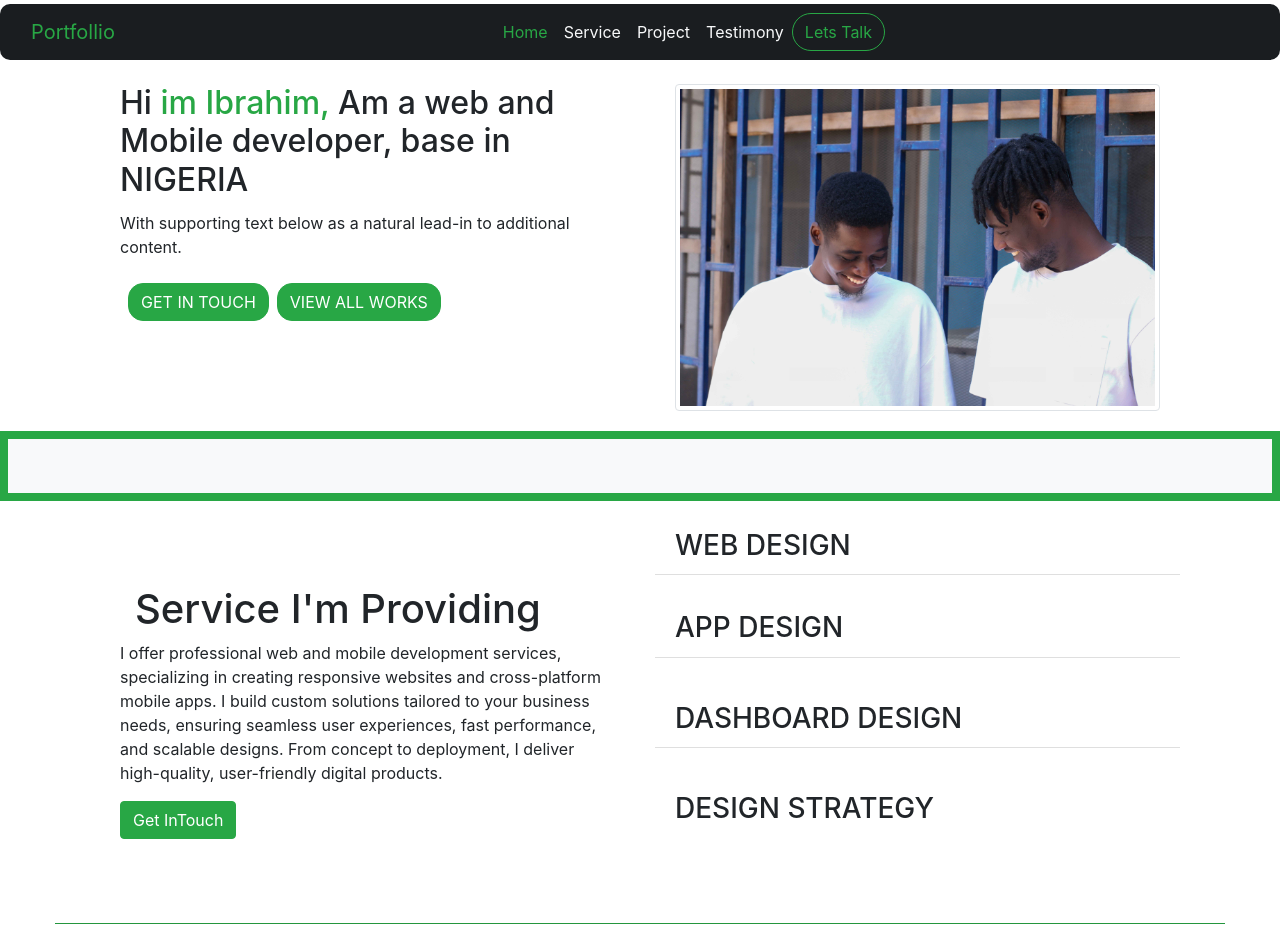
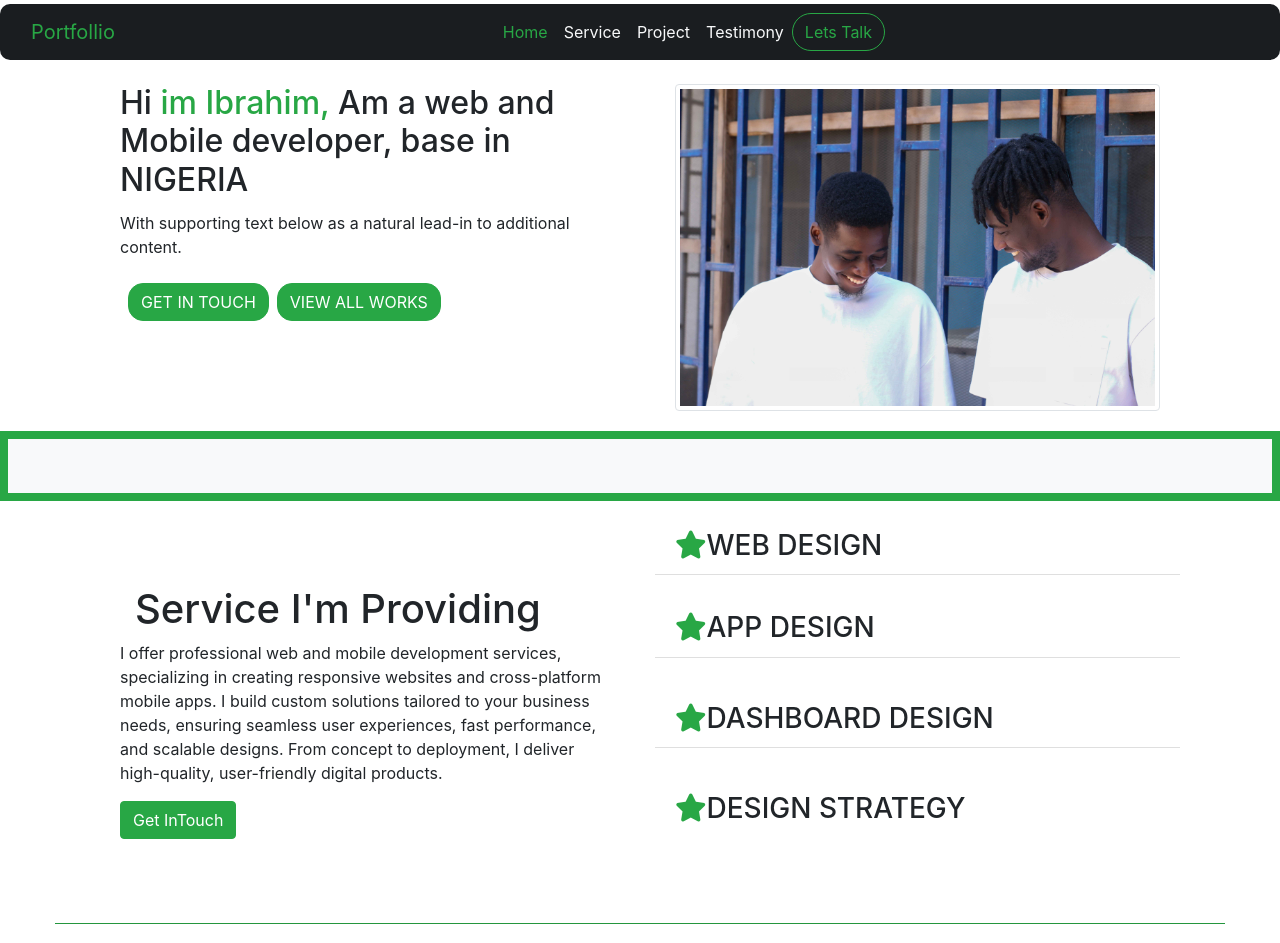
Before and after one commit to Movic001/movic-portfollio-website, a React (Create React App) app: page / in a window 1280 px wide. Shown: the top 943 px of the page. Built offline with nearby package versions, Linux system fonts and the light colour scheme.

Commit message:
initial changes

```diff
--- a/src/components/ImageCard.jsx
+++ b/src/components/ImageCard.jsx
@@ -19,7 +19,7 @@ class ImageCard extends Component {
             <div className="col-sm-6 ">
               <div className="card border-0">
                 <div className="card-body">
-                    <img className='img-thumbnail' src={process.env.PUBLIC_URL + '/ibro2.jpg'} alt="Ibro"/>
+                    <img className='img-thumbnail' src={process.env.PUBLIC_URL + './ibro2.jpg'} alt="Ibro"/>
                 </div>
             </div>
             </div>
--- a/src/components/ServiceContainer.jsx
+++ b/src/components/ServiceContainer.jsx
@@ -18,10 +18,22 @@ class ServiceContainer extends Component {
 
                     <div className="col-sm-6">
                         <ul className="list-group list-group-flush">
-                            <h3 className="list-group-item">WEB DESIGN</h3>
-                            <h3 className="list-group-item my-3">APP DESIGN</h3>
-                            <h3 className="list-group-item my-3">DASHBOARD DESIGN</h3>
-                            <h3 className="list-group-item my-3">DESIGN STRATEGY</h3>
+                            <h3 className="list-group-item">
+                                <i class="fa-solid fa-star text-success"></i>
+                            WEB DESIGN
+                            </h3>
+                            <h3 className="list-group-item my-3">
+                                <i class="fa-solid fa-star text-success"></i>
+                            APP DESIGN
+                            </h3>
+                            <h3 className="list-group-item my-3">
+                                <i class="fa-solid fa-star text-success"></i>
+                            DASHBOARD DESIGN
+                            </h3>
+                            <h3 className="list-group-item my-3">
+                                <i class="fa-solid fa-star  text-success"></i>
+                            DESIGN STRATEGY
+                            </h3>
                         </ul>
                     </div>
             </div>
```
